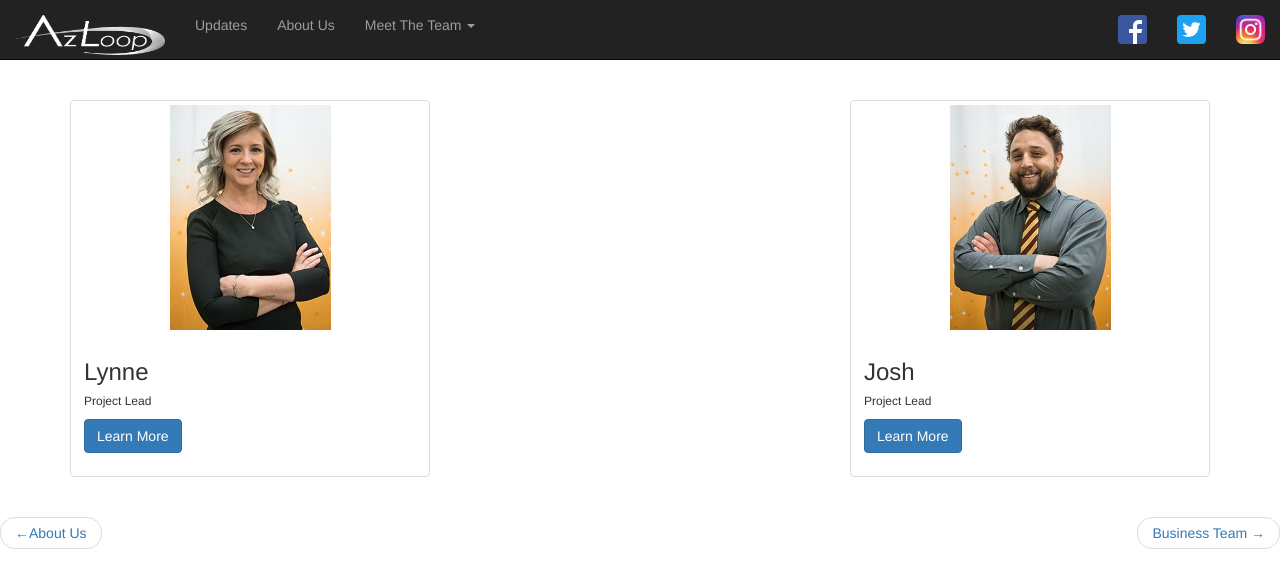
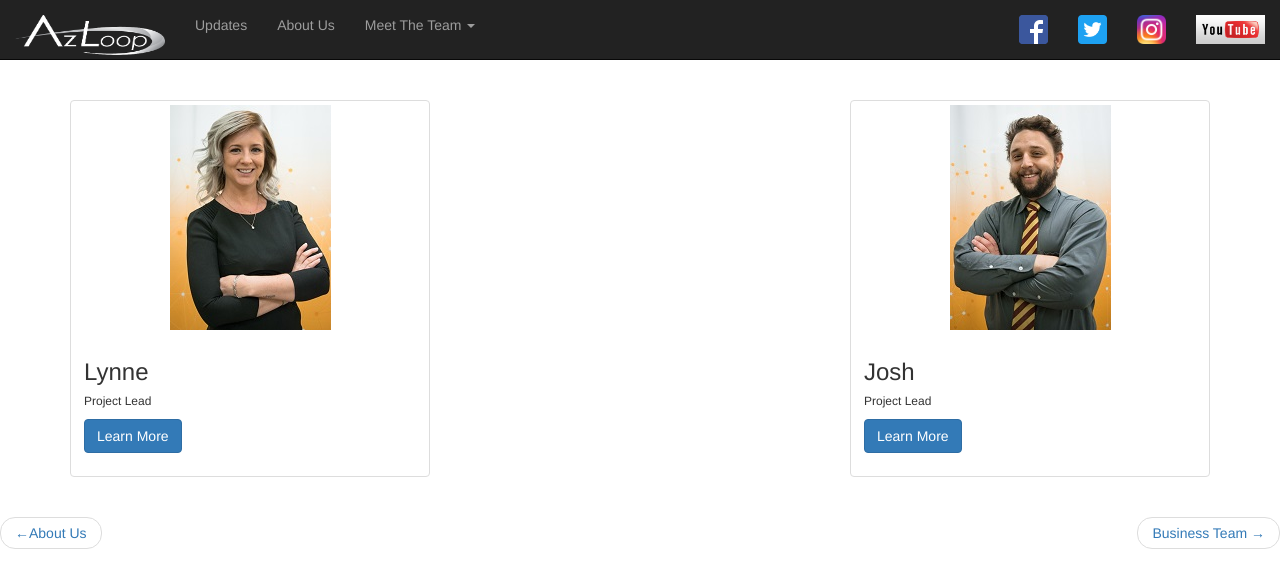
Before and after one commit to zawata/AZLoop-Website, a website: page Projectleads.html in a window 1280 px wide. Drawn offline with nearby package versions, Linux system fonts and the light colour scheme; some packages are replaced by stand-ins of ours; a script that the page names is missing.

Commit message:
yputube logo

```diff
--- a/Projectleads.html
+++ b/Projectleads.html
@@ -75,6 +75,7 @@
                             <li><a id="facebook" href="https://www.facebook.com/AZLoopHyperloop"><img src="FB-f-Logo__blue_29.png"></a></li>
                             <li><a id="twitter" href="https://twitter.com/AZLoopHyperloop"><img src="Twitter_Social_Icon_Rounded_Square_Color.png" width="29" height="29"></a></li>
                             <li><a id="instagram" href="https://www.instagram.com/azloophyperloop/"><img src="Instagram-v051916.png" width="29" height="29"></a></li>
+                            <li><a id="youtube" href="https://www.youtube.com/channel/UCg4CZGDqXLQ2mWUkM4w4COw"><img src="youtube1_logo.jpg" width="69" height="29"></a></li>
 
                         </ul>
                     </div>
```
Also changed, not shown: about.html (+1 -0 lines), business_team.html (+1 -0 lines), controls_team.html (+1 -0 lines), index.html (+1 -0 lines), mechanical_team.html (+1 -0 lines), updates.html (+1 -0 lines).
